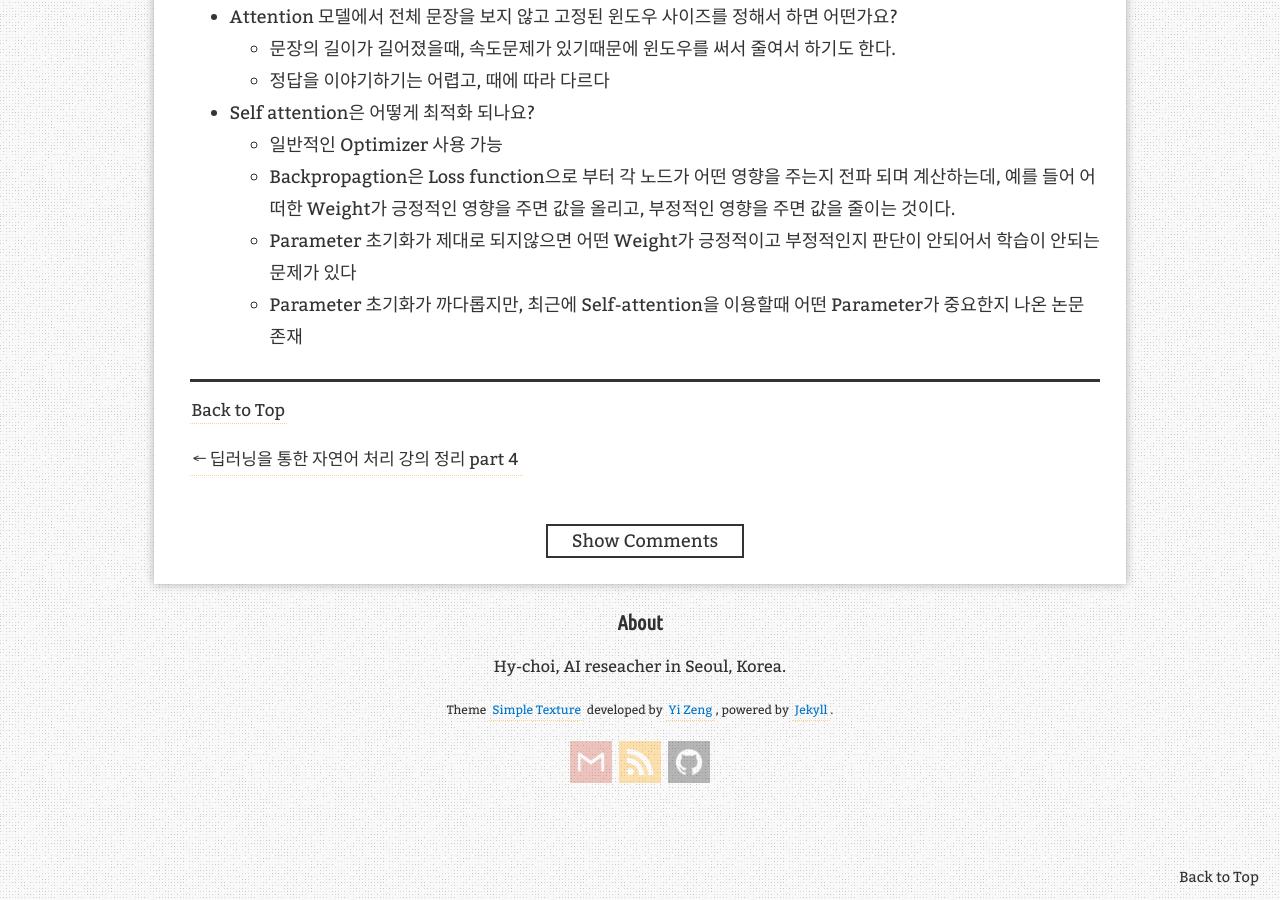
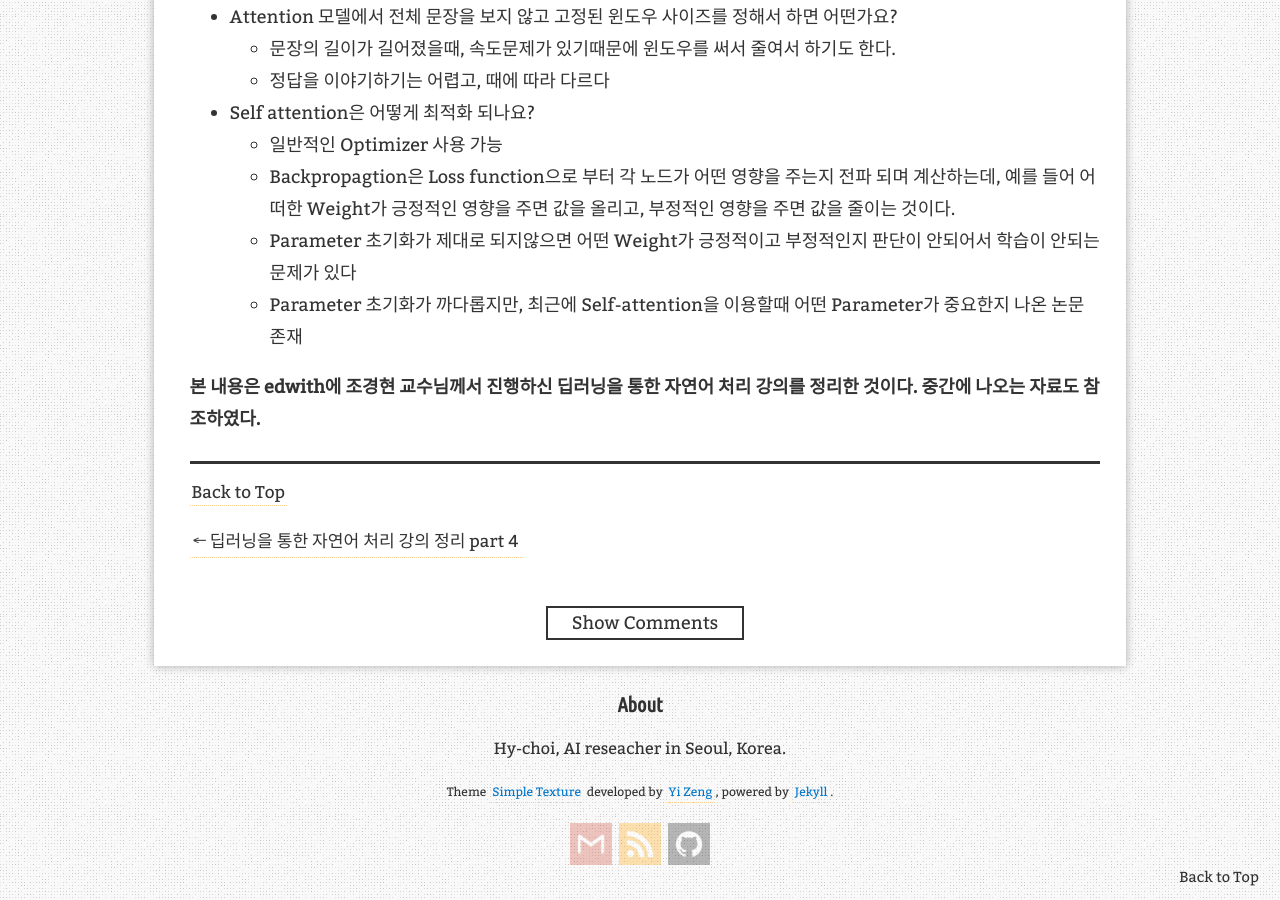
Before and after one commit to Hy-Choi/Hy-Choi.github.io, a Jekyll site: the page built from _posts/2018-11-07-NLP-using-DL-5.md, in a window 1280 px wide and 900 px high, scrolled down 5784 px. Built offline with Jekyll 4.4.1, drawn with Linux system fonts in a browser that asks for light colours; comment, search, counter and statistics services are not loaded.

Commit message:
update NLP lecture 5 refine

```diff
--- a/_posts/2018-11-07-NLP-using-DL-5.md
+++ b/_posts/2018-11-07-NLP-using-DL-5.md
@@ -164,3 +164,7 @@ keyword - tokens, Vocabulary, Encoding, Continous vector space
   - Backpropagtion은 Loss function으로 부터 각 노드가 어떤 영향을 주는지 전파 되며 계산하는데, 예를 들어 어떠한 Weight가 긍정적인 영향을 주면 값을 올리고, 부정적인 영향을 주면 값을 줄이는 것이다.
   - Parameter 초기화가 제대로 되지않으면 어떤 Weight가 긍정적이고 부정적인지 판단이 안되어서 학습이 안되는 문제가 있다
   - Parameter 초기화가 까다롭지만, 최근에 Self-attention을 이용할때 어떤 Parameter가 중요한지 나온 논문 존재
+
+
+
+**본 내용은 edwith에 조경현 교수님께서 진행하신 딥러닝을 통한 자연어 처리 강의를 정리한 것이다. 중간에 나오는 자료도 참조하였다.**
```
